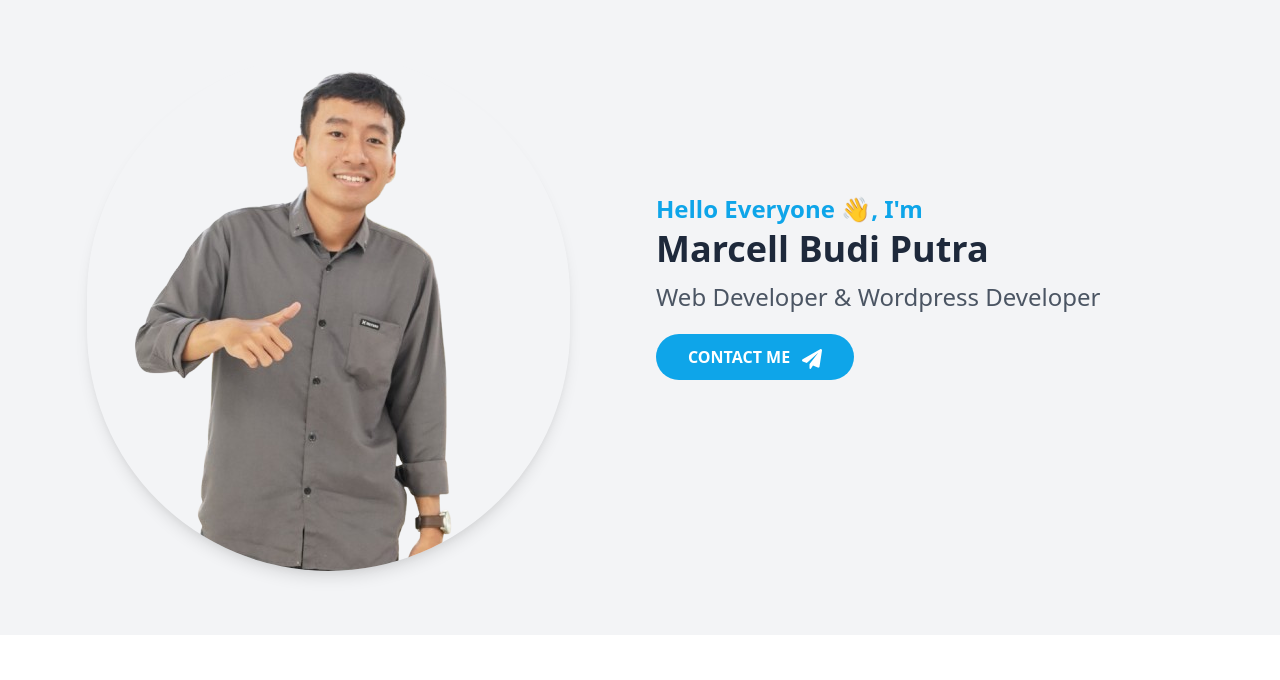
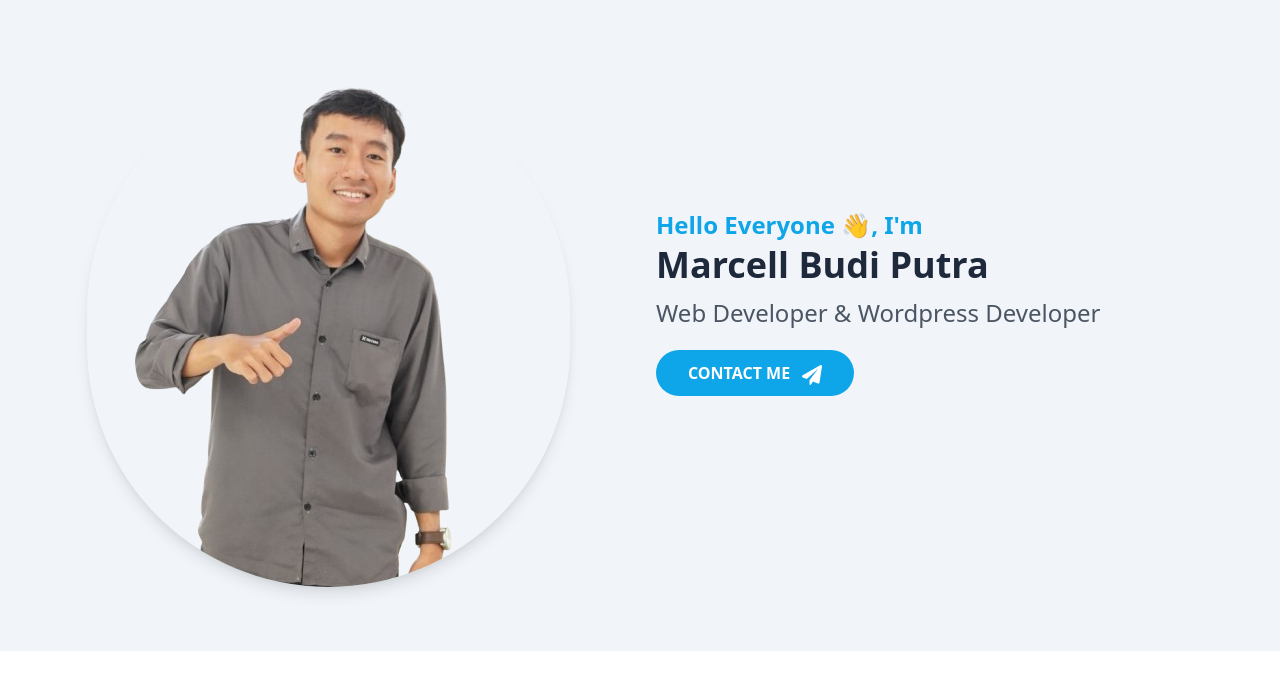
Before and after one commit to MarcellBudi/portfolio, a website: page index.html in a window 1280 px wide. Shown: the part 89-769 px from the top of the page. Drawn offline with nearby package versions, Linux system fonts and the light colour scheme.

Commit message:
update hero

```diff
--- a/index.html
+++ b/index.html
@@ -148,7 +148,7 @@
     <!-- Header End -->
 
     <!-- Hero Section Start -->
-    <section id="home" class="pt-20 pb-16 bg-gray-100">
+    <section id="home" class="pt-24 pb-16 bg-slate-100">
       <div class="container mx-auto px-4">
         <div class="flex flex-wrap items-center ">
           <div class="w-full lg:w-1/2 px-4 pt-16">
```
